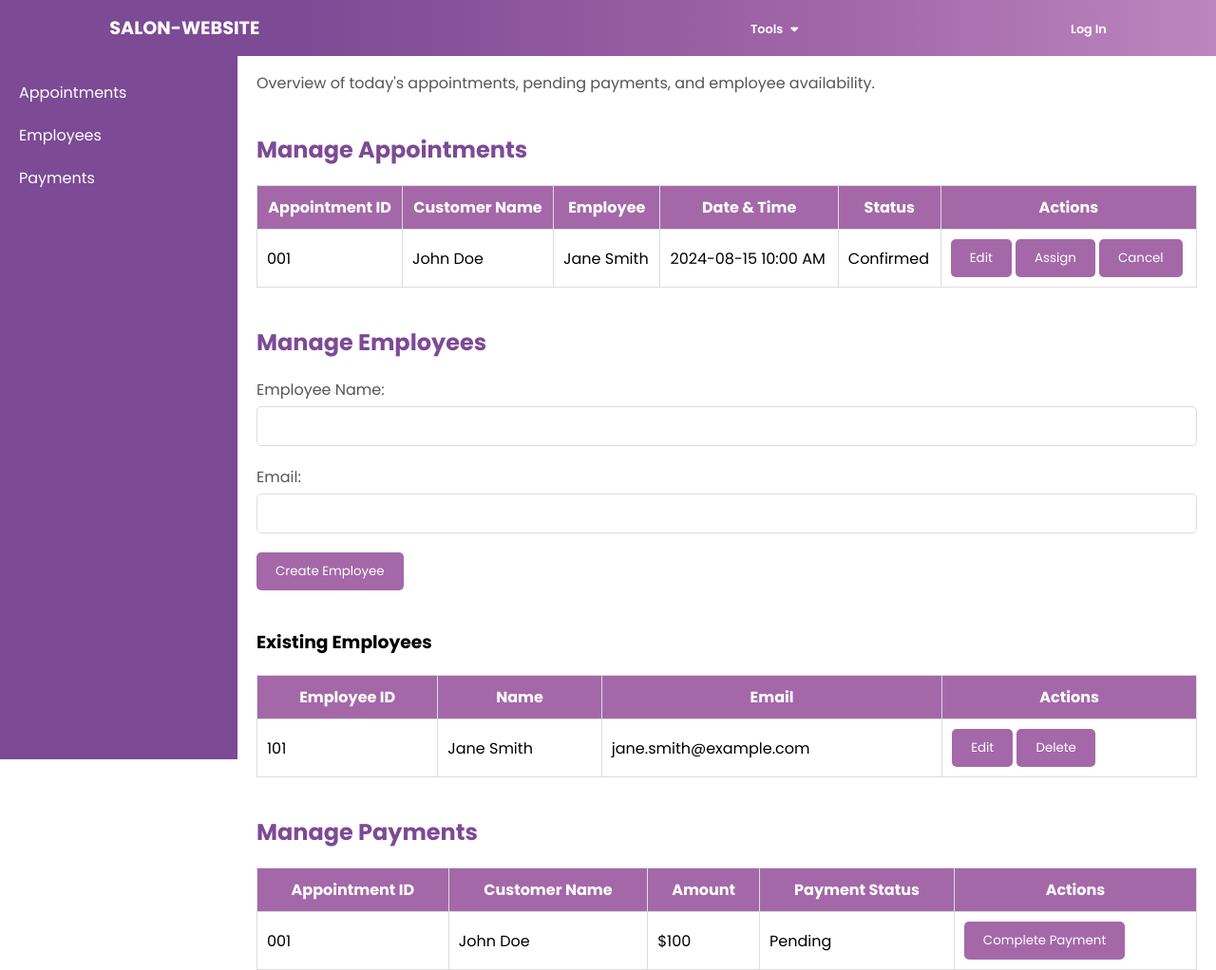
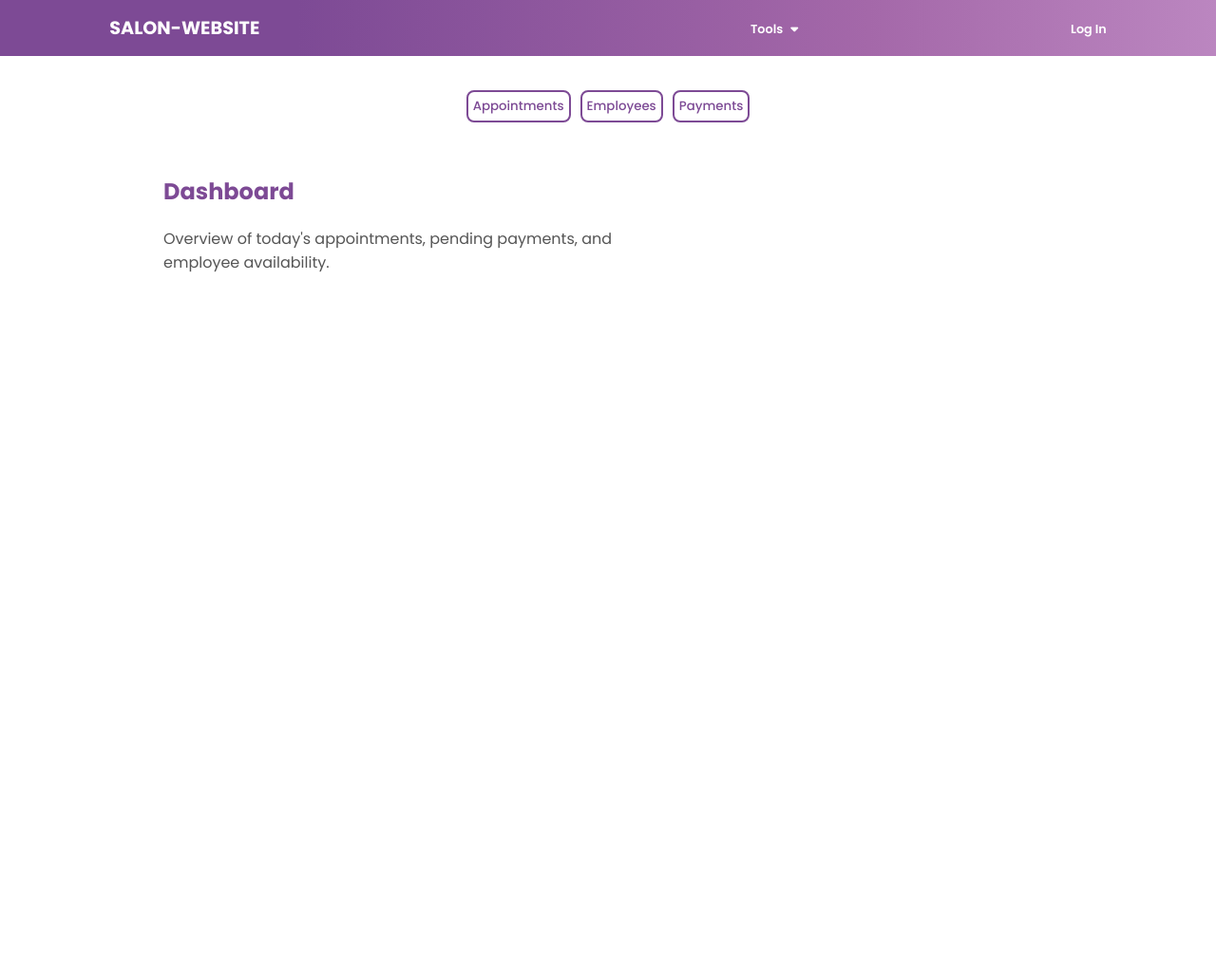
Before and after one commit to RukshanDinusha26/uniProject_year1, a Flask app: page /admin-panel in a window 1280 px wide. Shown: the whole page at 95% size. After the commit the page ends 287 px from the top, so only its background shows below. Run offline with Flask 3, Linux system fonts and the light colour scheme.

Commit message:
ui changes

```diff
--- a/salonManagement/routes.py
+++ b/salonManagement/routes.py
@@ -363,3 +363,19 @@ def report_predict_revenue():
 def adminPanel():
 
     return render_template("admin-panel.html")
+
+@app.route("/admin-panel/appointments")
+def adminPanel_appointments():
+
+    return render_template("admin-appointments.html",active_tab='appointments')
+
+
+@app.route("/admin-panel/employee")
+def adminPanel_employee():
+
+    return render_template("admin-employee.html",active_tab='employees')
+
+@app.route("/admin-panel/payments")
+def adminPanel_payments():
+
+    return render_template("admin-payments.html",active_tab='payments')
--- a/salonManagement/static/admin-style.css
+++ b/salonManagement/static/admin-style.css
@@ -6,14 +6,51 @@
     background-color: white;
   }
 
+
+.sub-header{
+  display: flex;
+  flex-direction: row;
+  margin-top: 7%;
+  justify-content: center;
+
+}
+
+.btn{
+  background-color: transparent;
+  border-radius: 8px;
+  color:#7d4a95;
+  font-weight: 500;
+  border: 2px solid #7d4a95;
+  margin-left: 2rem;
+  margin: 5px;
+  z-index: 10;
+  padding: 5px;
+}
+
+.sub-header a{
+  z-index: 10;
+}
+
+.btn:hover{
+  background-color: #7d4a95;
+  color: white;
+  cursor: pointer;
+}
+
+.btn.active {
+  background-color: #7d4a95;
+  color: white;
+  cursor: default;
+}
   .admin-panel {
     display: flex;
     height: 100vh;
   }
 
   .nav-bar {
+    margin-top: 50px;
     width: 250px;
-    background-color: #7d4a95;
+    background-color: #b46abb;
     color: white;
     padding: 20px;
   }
@@ -35,10 +72,11 @@
   .content {
     flex-grow: 1;
     padding: 20px;
+    margin-top: 80px;
   }
 
   .section {
-    margin-bottom: 40px;
+    margin: 50px 19%;
   }
 
   .section h2 {
@@ -72,18 +110,7 @@
     background-color: #f1f1f1;
   }
 
-  .btn {
-    background-color: #a468a9;
-    color: white;
-    border: none;
-    padding: 10px 20px;
-    border-radius: 5px;
-    cursor: pointer;
-  }
 
-  .btn:hover {
-    background-color: #7d4a95;
-  }
 
   /* Form Styles */
   .employee-form {
@@ -106,3 +133,11 @@
     border-radius: 5px;
     border: 1px solid #ddd;
   }
+
+  .container {
+    width: 100%;
+    max-width: 800px;
+    margin: 0 20px;
+    display: flex;
+    flex-direction: column;
+  }
--- a/salonManagement/templates/admin-panel.html
+++ b/salonManagement/templates/admin-panel.html
@@ -5,127 +5,29 @@
 {% endblock head %}
 
 {% block content %}
-<div class="admin-panel">
   <!-- Navigation Bar -->
-  <div class="nav-bar">
-    <ul>
-      <li><a href="#dashboard">Dashboard</a></li>
-      <li><a href="#appointments">Appointments</a></li>
-      <li><a href="#employees">Employees</a></li>
-      <li><a href="#payments">Payments</a></li>
-    </ul>
+  <div class="sub-header">
+    <a href="{{ url_for('adminPanel_appointments') }}"><button class="btn {% if active_tab == 'appointments' %}active{% endif %}">Appointments</button></a>
+    <a href="{{ url_for('adminPanel_employee') }}"><button class="btn {% if active_tab == 'employees' %}active{% endif %}">Employees</button></a>
+    <a href="{{ url_for('adminPanel_payments') }}"><button class="btn {% if active_tab == 'payments' %}active{% endif %}">Payments</button></a>
   </div>
 
+  {% block subcontent %}
   <!-- Content Area -->
-  <div class="content">
+  <section class="container">
     <!-- Dashboard Section -->
     <div id="dashboard" class="section">
       <h2>Dashboard</h2>
       <p>Overview of today's appointments, pending payments, and employee availability.</p>
       <!-- Add more dashboard content here -->
-    </div>
+    </section>
+  {% endblock subcontent %}
+    <!-- Appointments Section -->
 
-    <!-- Appointments Section -->
-    <div id="appointments" class="section">
-      <h2>Manage Appointments</h2>
-      <table class="table">
-        <thead>
-          <tr>
-            <th>Appointment ID</th>
-            <th>Customer Name</th>
-            <th>Employee</th>
-            <th>Date & Time</th>
-            <th>Status</th>
-            <th>Actions</th>
-          </tr>
-        </thead>
-        <tbody>
-          <!-- Sample Appointment Row -->
-          <tr>
-            <td>001</td>
-            <td>John Doe</td>
-            <td>Jane Smith</td>
-            <td>2024-08-15 10:00 AM</td>
-            <td>Confirmed</td>
-            <td>
-              <button class="btn">Edit</button>
-              <button class="btn">Assign</button>
-              <button class="btn">Cancel</button>
-            </td>
-          </tr>
-          <!-- Add more appointment rows here -->
-        </tbody>
-      </table>
-    </div>
 
-    <!-- Employees Section -->
-    <div id="employees" class="section">
-      <h2>Manage Employees</h2>
-      <form class="employee-form">
-        <div class="form-group">
-          <label for="employeeName">Employee Name:</label>
-          <input type="text" id="employeeName" name="employeeName" required>
-        </div>
-        <div class="form-group">
-          <label for="employeeEmail">Email:</label>
-          <input type="email" id="employeeEmail" name="employeeEmail" required>
-        </div>
-        <button type="submit" class="btn">Create Employee</button>
-      </form>
-      <h3>Existing Employees</h3>
-      <table class="table">
-        <thead>
-          <tr>
-            <th>Employee ID</th>
-            <th>Name</th>
-            <th>Email</th>
-            <th>Actions</th>
-          </tr>
-        </thead>
-        <tbody>
-          <!-- Sample Employee Row -->
-          <tr>
-            <td>101</td>
-            <td>Jane Smith</td>
-            <td>jane.smith@example.com</td>
-            <td>
-              <button class="btn">Edit</button>
-              <button class="btn">Delete</button>
-            </td>
-          </tr>
-          <!-- Add more employee rows here -->
-        </tbody>
-      </table>
-    </div>
+
 
     <!-- Payments Section -->
-    <div id="payments" class="section">
-      <h2>Manage Payments</h2>
-      <table class="table">
-        <thead>
-          <tr>
-            <th>Appointment ID</th>
-            <th>Customer Name</th>
-            <th>Amount</th>
-            <th>Payment Status</th>
-            <th>Actions</th>
-          </tr>
-        </thead>
-        <tbody>
-          <!-- Sample Payment Row -->
-          <tr>
-            <td>001</td>
-            <td>John Doe</td>
-            <td>$100</td>
-            <td>Pending</td>
-            <td>
-              <button class="btn">Complete Payment</button>
-            </td>
-          </tr>
-          <!-- Add more payment rows here -->
-        </tbody>
-      </table>
-    </div>
+
   </div>
-</div>
 {% endblock content %}
```
Also changed, not shown: salonManagement/templates/admin-appointments.html (added, +36 -0 lines), salonManagement/templates/admin-employee.html (added, +43 -0 lines), salonManagement/templates/admin-payments.html (added, +31 -0 lines).
